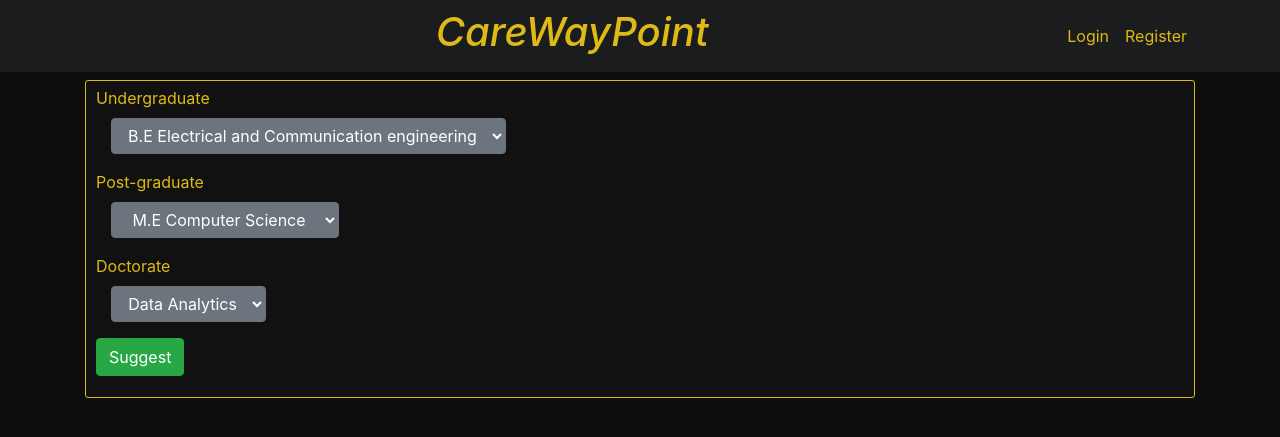
After one commit to ThanvirXo/carewaypoint, a Flask app: page /user_form in a window 1280 px wide. The commit adds this page. Shown: the top 437 px of the page. Run offline with Flask 2, Linux system fonts and the light colour scheme; some libraries are stand-ins or nearby versions.

Commit message:
3rd commit

```diff
--- a/careway/forms.py
+++ b/careway/forms.py
@@ -46,3 +46,8 @@ class ResetPasswordForm(FlaskForm):
     password=PasswordField('Password',validators=[DataRequired()])
     confirm_password=PasswordField('Confirm Password',validators=[DataRequired(),EqualTo('password')])
     submit=SubmitField('Reset Password')
+
+class UserInterestForm(FlaskForm):
+    interest=StringField('Interest')
+    edu_interest=StringField('Education Interest')
+    submit=SubmitField('Predict')
--- a/careway/routes.py
+++ b/careway/routes.py
@@ -1,5 +1,6 @@
+from turtle import title
 from flask import render_template,url_for,flash,redirect, request
-from careway.forms import RegistrationForm,LoginForm, RequestResetForm, ResetPasswordForm
+from careway.forms import RegistrationForm,LoginForm, RequestResetForm, ResetPasswordForm,UserInterestForm
 from careway import app,db,bcrypt,mail
 from careway.models import User
 from flask_login import login_user, current_user,logout_user
@@ -91,3 +92,10 @@ def reset_token(token):
         flash( 'Your Password has been Updated! Now you are able to login','success')
         return redirect(url_for('login'))
     return render_template('reset_token.html', title='Reset Password',form=form)
+
+
+
+@app.route("/user_form",methods=['POST','GET'])
+def user_form():
+    form=UserInterestForm()
+    return render_template('form.html',title='Prediction',form=form)
--- /dev/null
+++ b/careway/templates/form.html
@@ -0,0 +1,38 @@
+{%extends "layout.html" %}
+{% block content %}
+<div class="content-section">
+<form method="POST" action="/suggest">
+  <div class="form-group">
+    <label for="exampleInputPassword1">Undergraduate</label>
+    <div class="form-group col-md-4">
+      <select id="inputState" class="btn btn-secondary dropdown-toggle" >
+        <option selected>B.E Computer Science </option>
+        <option selected>B.E Information Technology</option>
+        <option selected>B.E Electrical and Electronics engineering </option>
+        <option selected>B.E Electrical and Communication engineering </option>
+      </select>
+    </div>
+    </div>
+  <div class="form-group">
+    <label for="exampleInputPassword1">Post-graduate</label>
+    <div class="form-group col-md-4">
+      <select id="inputState" class="btn btn-secondary dropdown-toggle" >
+        <option selected>M.E Computer Science</option>
+        <option>M.Sc Computer science </option>
+        <option>MCA</option>
+      </select>
+    </div>
+    </div>
+    <div class="form-group">
+      <label for="exampleInputPassword1">Doctorate</label>
+      <div class="form-group col-md-4">
+        <select id="inputState" class="btn btn-secondary dropdown-toggle" >
+          <option selected>Data Analytics</option>
+          <option>Data Science</option>
+        </select>
+      </div>
+      </div>
+ <p> <button type="submit" class="btn btn-success">Suggest</button></p>
+</form>
+</div>
+{%endblock content%}
--- a/careway/templates/home.html
+++ b/careway/templates/home.html
@@ -27,7 +27,9 @@
               <!-- Navbar Right Side -->
               <div class="navbar-nav">
                 {% if current_user.is_authenticated %}
+                  <a class="nav-item nav-link" href="{{ url_for('user_form')}}">Predictor</a>
                   <a class="nav-item nav-link" href="{{ url_for('logout')}}">Logout</a>
+
                 {% else %}
                   <a class="nav-item nav-link" href="{{ url_for('login')}}">Login</a>
                   <a class="nav-item nav-link" href="{{ url_for('register')}}">Register</a>
--- a/careway/templates/layout.html
+++ b/careway/templates/layout.html
@@ -27,7 +27,9 @@
               <!-- Navbar Right Side -->
               <div class="navbar-nav">
                 {% if current_user.is_authenticated %}
+                  <a class="nav-item nav-link" href="{{ url_for('user_form')}}">Predictor</a>
                   <a class="nav-item nav-link" href="{{ url_for('logout')}}">Logout</a>
+
                 {% else %}
                   <a class="nav-item nav-link" href="{{ url_for('login')}}">Login</a>
                   <a class="nav-item nav-link" href="{{ url_for('register')}}">Register</a>
```
Also changed, not shown: requirements.txt (added, +68 -0 lines), careway/models.py (line endings or trailing spaces), careway/site.db.
